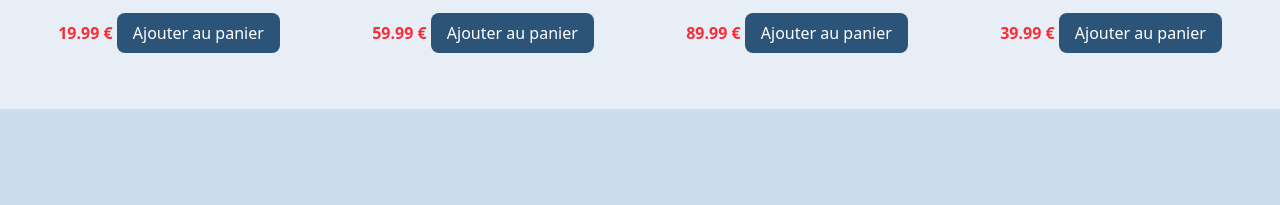
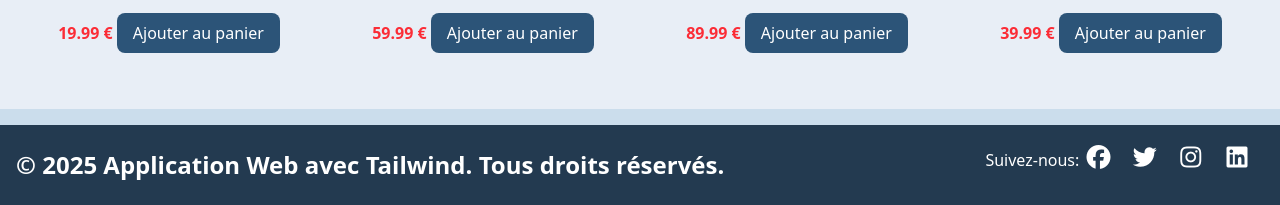
Before and after one commit to diallo641/application_web_avec_tailwind, a website: page index.html in a window 1280 px wide. Shown: the part 1729-1934 px from the top of the page. Before the commit the page ends 1838 px from the top, so only its background shows below. Drawn offline with Linux system fonts and the light colour scheme.

Commit message:
ajout pieds de page

```diff
--- a/index.html
+++ b/index.html
@@ -4,6 +4,7 @@
     <meta charset="UTF-8">
     <meta name="viewport" content="width=device-width, initial-scale=1.0">
     <link href="./pages/styles/output.css" rel="stylesheet">
+    <link rel="stylesheet" href="https://cdnjs.cloudflare.com/ajax/libs/font-awesome/7.0.1/css/all.min.css" integrity="sha512-2SwdPD6INVrV/lHTZbO2nodKhrnDdJK9/kg2XD1r9uGqPo1cUbujc+IYdlYdEErWNu69gVcYgdxlmVmzTWnetw==" crossorigin="anonymous" referrerpolicy="no-referrer" />
     <title>Application Web avec Tailwind</title>
 </head>
 <body class="bg-nile-blue-200">
@@ -187,8 +188,25 @@ https://images.pexels.com/photos/298863/pexels-photo-298863.jpeg-->
                     </p>
                 </div>
             </div>
-        </div>
+         </div>
+       </section>
+       <!-- footer -->
+         <footer class="bg-nile-blue-900 text-white p-4 mt-4">
+          <div class="container mx-auto text-center flex flex-col md:flex-row md:justify-between md:items-center">
+            <div>
+                <p class="sm:text-xl font-semibold md:text-2xl">&copy; 2025 Application Web avec Tailwind. Tous droits réservés.</p>
+            </div>
+            <div>
+                <p class="mb-4">Suivez-nous:
+                    <a href="#" class="text-2xl mr-3 hover:bg-nile-blue-500"><i class="fa-brands fa-facebook"></i></a>
+                    <a href="#" class="text-2xl mr-3 hover:bg-nile-blue-500"><i class="fa-brands fa-twitter"></i></a>
+                    <a href="#" class="text-2xl mr-3 hover:bg-nile-blue-500"><i class="fa-brands fa-instagram"></i></a>
+                    <a href="#" class="text-2xl mr-3 hover:bg-nile-blue-500"><i class="fa-brands fa-linkedin"></i></a>
+                </p>
+            </div>
 
-       </section>
+
+          </div>
+
 </body>
 </html>
```
Also changed, not shown: pages/styles/output.css.
